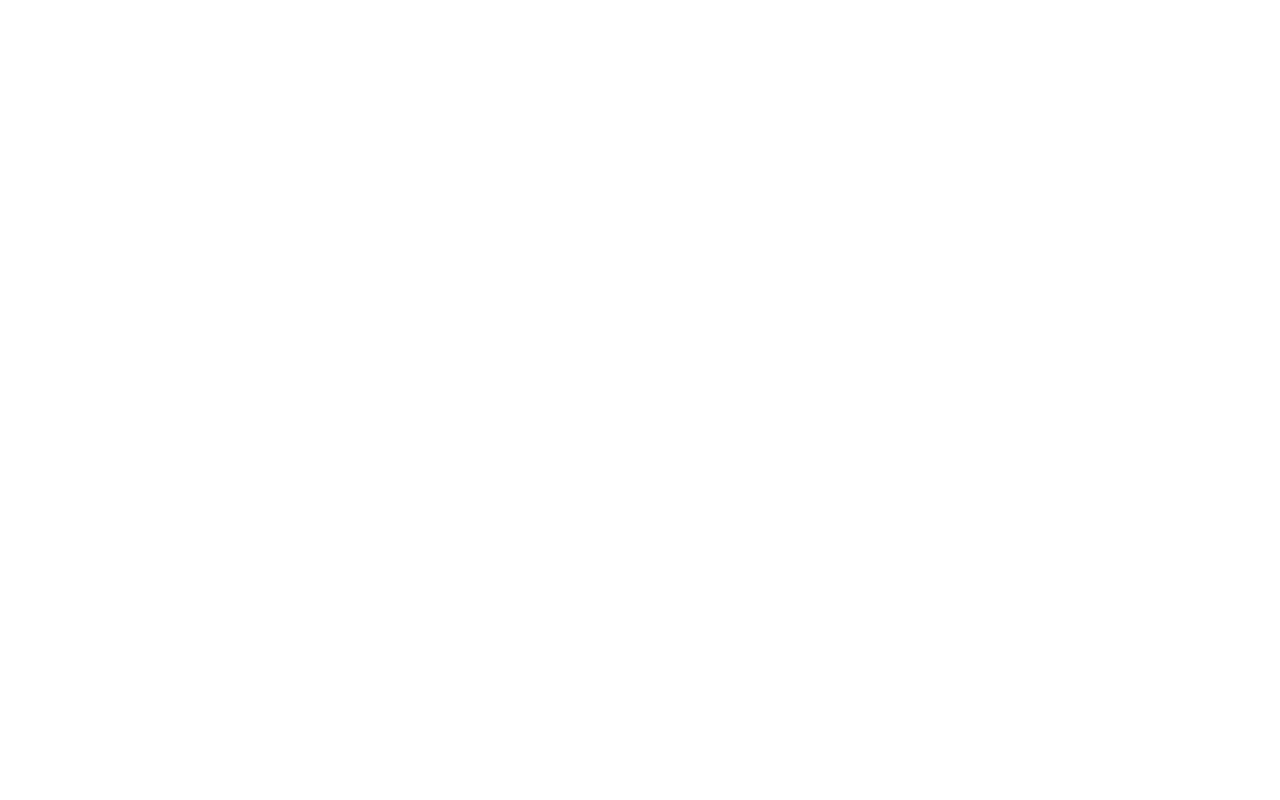
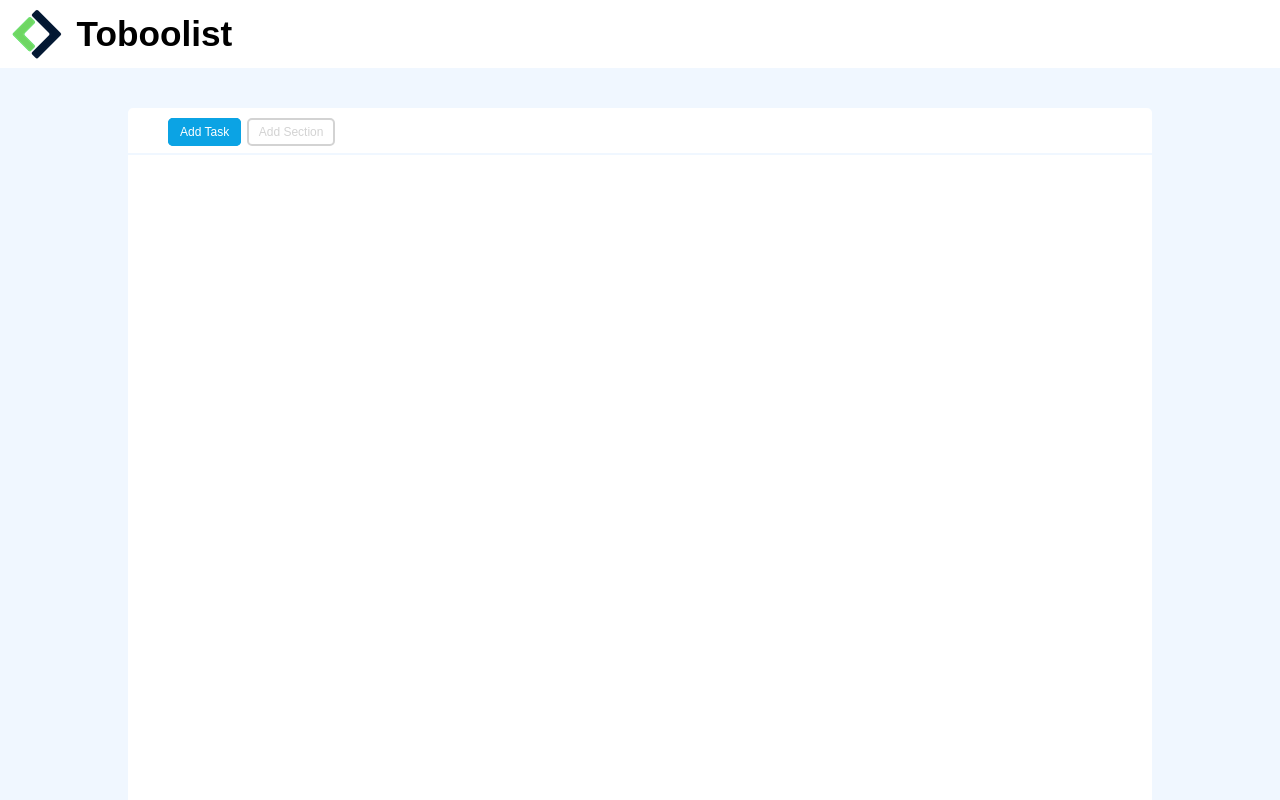
Before and after one commit to Devfrank94/html-css-toboolist, a plain HTML site: page index.html in a window 1280 px wide. Shown: the top 800 px of the page. Drawn offline with Linux system fonts and the light colour scheme; files that its build step writes are made by us from their sources.

Commit message:
add btn tsk e sec and container

```diff
--- a/css/style.css
+++ b/css/style.css
@@ -3,3 +3,69 @@
   padding: 0;
   box-sizing: border-box;
 }
+
+body{
+  font-family: Arial, Helvetica, sans-serif;
+  font-size: 20px;
+  background-color: rgb(240, 247, 255);
+}
+
+/* logo e titolo */
+header{
+  background-color: white;
+  margin-bottom: 40px;
+}
+
+header img{
+  padding: 9px 9px 9px 12px;
+  vertical-align: middle;
+}
+
+#title-logo{
+  font-size: 2.2rem;
+  font-weight: bold;
+  vertical-align: middle;
+}
+
+/* button task e section */
+.headbutton{
+  border-radius: 5px 5px 0 0;
+  width: 80%;
+  height: 45px;
+  margin: 0 auto;
+  background-color: rgb(255, 255, 255);
+  margin-bottom: 2px;
+  padding-top: 10px;
+  padding-bottom: 5px;
+  padding-left: 40px;
+}
+
+.btn-blue, .btn-white{
+  display: inline;
+  font-size: 12px;
+  text-align: center;
+  border-radius: 5px;
+  padding: 5px 10px;
+  display: inline;
+}
+
+.btn-blue{
+  color: white;
+  background-color: rgb(11, 163, 228);
+  border: 2px solid rgb(11, 163, 228);
+}
+
+.btn-white{
+  color: lightgray;
+  background-color: rgb(255, 255, 255);
+  border: 2px solid lightgray;
+}
+
+/* container todolist */
+.todolist{
+  width: 80%;
+  height: 800px;
+  margin: 0 auto;
+  background-color: white;
+  border-radius:0 0 5px 5px;
+}
--- a/index.html
+++ b/index.html
@@ -4,11 +4,34 @@
   <meta charset="UTF-8">
   <meta http-equiv="X-UA-Compatible" content="IE=edge">
   <meta name="viewport" content="width=device-width, initial-scale=1.0">
-  <link rel="stylesheet" href="style.css">
+  <link rel="stylesheet" href="css/style.css">
   <title>Toboolist</title>
 </head>
 <body>
 
+  <!-- logo e titolo -->
+  <header>
+    <img src="/img/Logo.png" alt="Logo">
+    <span id="title-logo">Toboolist</span>
+  </header>
+
+  <div class="headbutton">
+    <div class="btn-blue">Add Task</div>
+    <div class="btn-white">Add Section</div>
+  </div>
+
+  <div class="todolist">
+
+
+
+
+
+
+
+
+
+
+  </div>
 
 
 
```
